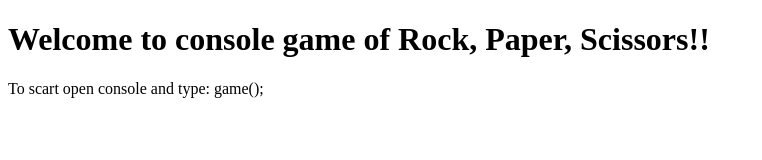
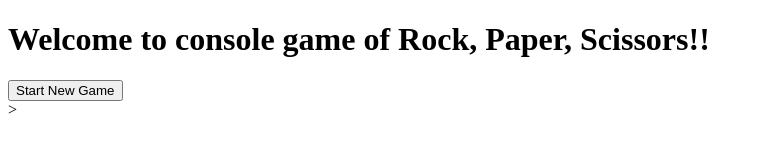
Before and after one commit to Dargonit/rock_paper_scisors, a plain HTML site: page index.html in a window 1280 px wide. Shown: the whole page, without its empty margins (0-762 px from the left). Drawn offline with Linux system fonts and the light colour scheme.

Commit message:
added "Start new Game" button

```diff
--- a/index.html
+++ b/index.html
@@ -5,6 +5,6 @@
     </head>
     <body>
         <h1>Welcome to console game of Rock, Paper, Scissors!!</h1>
-        <p>To scart open console and type: game();</p>
+        <div><button id="playGame">Start New Game</button></div>>
     </body>
 </html>
```
